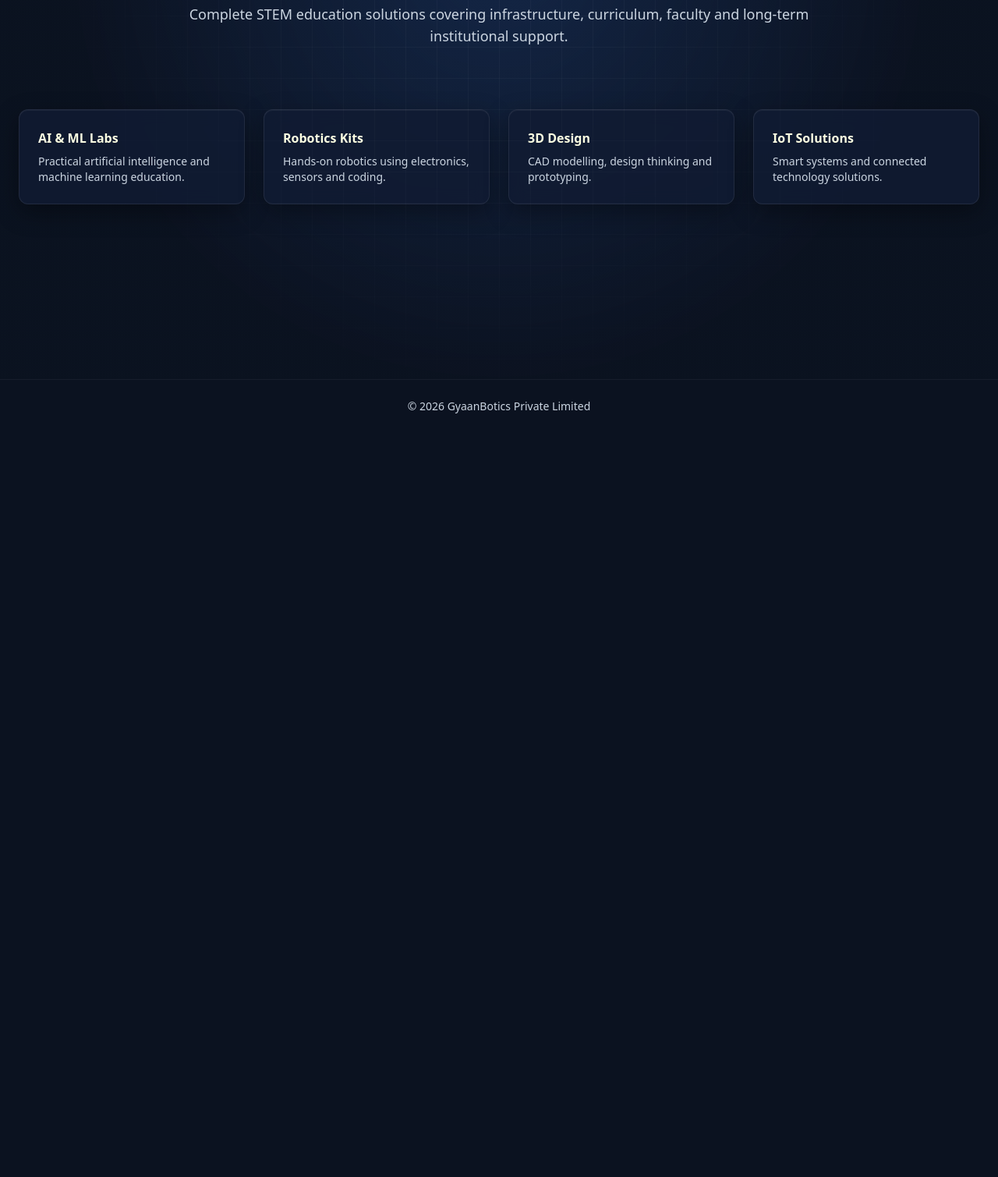
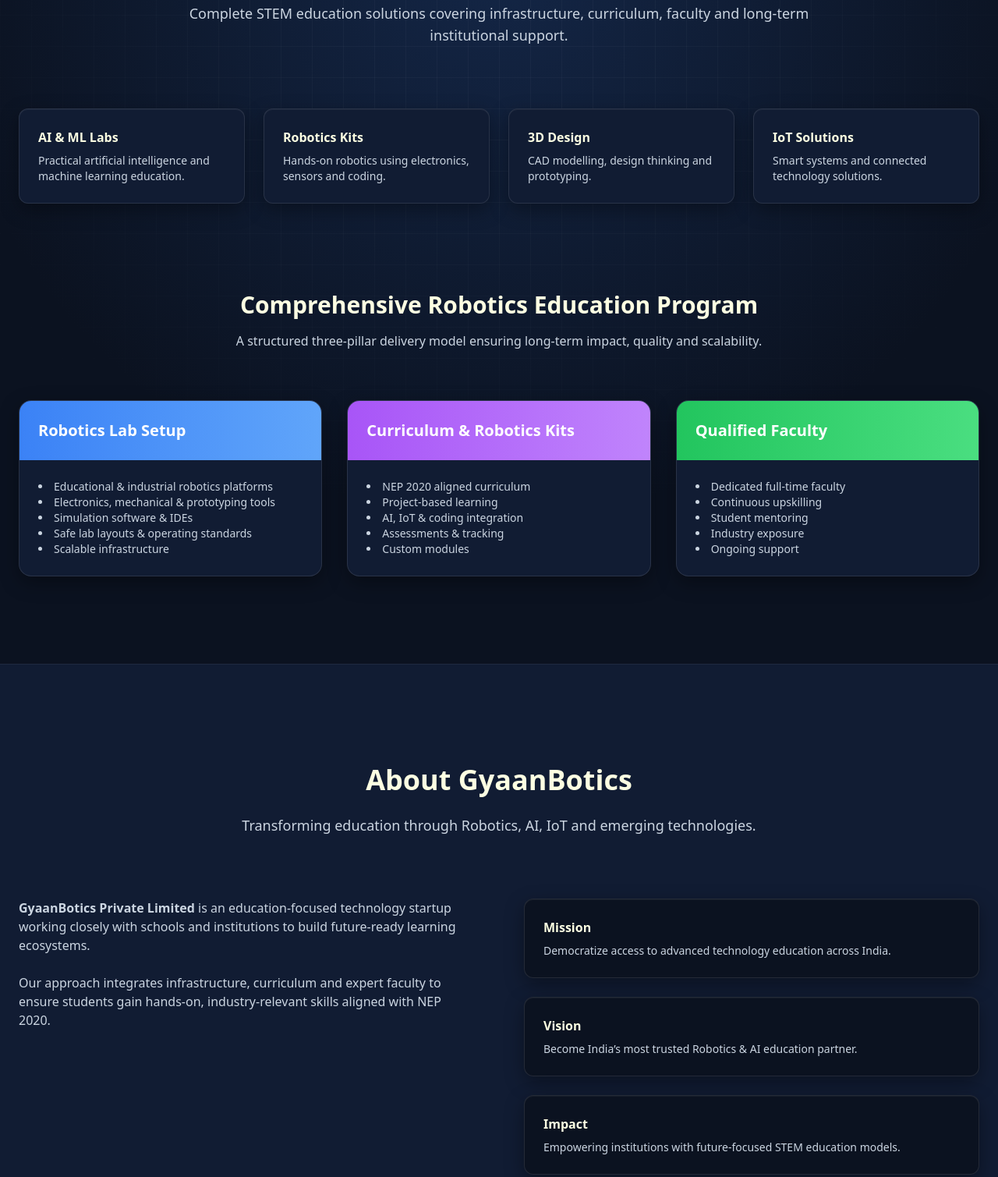
Before and after one commit to gyaanbotics/gyaanbotics-frontend, a plain HTML site: page index.html in a window 1280 px wide. Shown: the part 461-1970 px from the top of the page at 78% size. Before the commit the page ends 1016 px from the top, so only its background shows below. Drawn offline with nearby package versions, Linux system fonts and the light colour scheme.

Commit message:
Update index.html

```diff
--- a/index.html
+++ b/index.html
@@ -28,22 +28,25 @@
 
     /* ================= HERO ================= */
     .hero-bg {
+      position: relative;
       background:
         radial-gradient(circle at top,
           rgba(59,130,246,0.18),
           rgba(11,18,32,0.95) 60%);
     }
 
-    /* ================= OFFERINGS BACKGROUND ================= */
+    /* ================= OFFERINGS VISUAL BACKGROUND ================= */
     .offerings-bg {
       position: relative;
+      overflow: hidden;
+      isolation: isolate;
       background:
         radial-gradient(circle at top,
           rgba(59,130,246,0.18),
           rgba(11,18,32,0.96) 65%);
     }
 
-    /* Hero → Offerings fade overlap */
+    /* Hero → Offerings fade (background only) */
     .offerings-bg::before {
       content: "";
       position: absolute;
@@ -54,8 +57,9 @@
       background: linear-gradient(
         to bottom,
         rgba(11,18,32,0) 0%,
-        rgba(11,18,32,0.85) 100%
+        rgba(11,18,32,0.9) 100%
       );
+      z-index: 0;
       pointer-events: none;
     }
 
@@ -69,7 +73,14 @@
         linear-gradient(90deg, rgba(255,255,255,0.03) 1px, transparent 1px);
       background-size: 40px 40px;
       mask-image: radial-gradient(circle at top, black 20%, transparent 75%);
+      z-index: 0;
       pointer-events: none;
+    }
+
+    /* Ensure offerings content stays above effects */
+    .offerings-bg > * {
+      position: relative;
+      z-index: 1;
     }
 
     /* Mobile tuning */
@@ -82,12 +93,33 @@
       }
     }
 
-    /* Section separator */
+    /* ================= SECTION SEPARATOR ================= */
     .section-sep {
       border-top: 1px solid rgba(255,255,255,0.06);
     }
 
-    /* Scroll reveal */
+    /* Remove ONLY hero → offerings separator */
+    .hero-bg + .section-sep {
+      border-top: none;
+    }
+
+    /* ================= FLOATING DEPTH (NO COLOR CHANGE) ================= */
+    .glow-card {
+      position: relative;
+      transition: transform 0.35s ease, box-shadow 0.35s ease;
+      box-shadow:
+        0 8px 24px rgba(0,0,0,0.35),
+        inset 0 1px 0 rgba(255,255,255,0.05);
+    }
+
+    .glow-card:hover {
+      transform: translateY(-8px);
+      box-shadow:
+        0 18px 40px rgba(0,0,0,0.5),
+        inset 0 1px 0 rgba(255,255,255,0.08);
+    }
+
+    /* Scroll reveal (unchanged) */
     .reveal {
       opacity: 0;
       transform: translateY(32px);
@@ -97,43 +129,6 @@
       opacity: 1;
       transform: translateY(0);
     }
-
-    /* Floating cards enhancement */
-    .offering-card {
-      background: rgba(17,28,51,0.85);
-      backdrop-filter: blur(10px);
-      border: 1px solid rgba(255,255,255,0.08);
-      box-shadow:
-        0 10px 30px rgba(0,0,0,0.35),
-        inset 0 1px 0 rgba(255,255,255,0.05);
-      transition: transform 0.35s ease, box-shadow 0.35s ease;
-    }
-
-    .offering-card:hover {
-      transform: translateY(-8px) scale(1.01);
-      box-shadow:
-        0 20px 45px rgba(0,0,0,0.5),
-        inset 0 1px 0 rgba(255,255,255,0.08);
-    }
-
-    /* Existing glow (unchanged) */
-    .glow-card {
-      position: relative;
-      transition: all 0.3s ease;
-    }
-    .glow-card::before {
-      content: "";
-      position: absolute;
-      inset: 0;
-      border-radius: 16px;
-      background: linear-gradient(120deg,#3B82F6,#9333EA,#22C55E);
-      opacity: 0;
-      filter: blur(36px);
-      z-index: -1;
-      transition: opacity 0.3s ease;
-    }
-    .glow-card:hover::before { opacity: 0.18; }
-    .glow-card:hover { transform: translateY(-6px); }
   </style>
 </head>
 
@@ -142,19 +137,22 @@
 <!-- ================= NAVBAR ================= -->
 <nav class="fixed top-0 left-0 w-full z-50 bg-[#0B1220]/90 backdrop-blur border-b border-white/5">
   <div class="max-w-7xl mx-auto px-6 py-4 flex justify-between items-center">
+
     <div class="flex items-center gap-3">
       <img src="logo.png" class="h-10">
       <span class="text-2xl font-bold">
         <span class="text-white">Gyaan</span><span class="text-blue-400">Botics</span>
       </span>
     </div>
+
     <div class="flex items-center gap-6">
-      <a href="#about" class="hidden md:inline hover:text-blue-400">About</a>
-      <a href="#offerings" class="hidden md:inline hover:text-blue-400">Our Offerings</a>
+      <a href="#about" class="hidden md:inline text-[#CBD5E1] hover:text-blue-400">About</a>
+      <a href="#offerings" class="hidden md:inline text-[#CBD5E1] hover:text-blue-400">Our Offerings</a>
       <a href="contact.html" class="bg-blue-500 hover:bg-blue-600 px-5 py-2 rounded-lg font-semibold text-white">
         Enquire Now
       </a>
     </div>
+
   </div>
 </nav>
 
@@ -183,21 +181,149 @@
   </div>
 
   <div class="max-w-7xl mx-auto px-6 grid md:grid-cols-4 gap-6 mb-28">
-    <div class="offering-card p-6 rounded-xl glow-card reveal">
+
+    <div class="bg-[#111C33] p-6 rounded-xl border border-white/10 glow-card reveal">
       <h3 class="font-semibold mb-2 text-[#FDFFE2]">AI & ML Labs</h3>
       <p class="text-sm">Practical artificial intelligence and machine learning education.</p>
     </div>
-    <div class="offering-card p-6 rounded-xl glow-card reveal">
+
+    <div class="bg-[#111C33] p-6 rounded-xl border border-white/10 glow-card reveal">
       <h3 class="font-semibold mb-2 text-[#FDFFE2]">Robotics Kits</h3>
       <p class="text-sm">Hands-on robotics using electronics, sensors and coding.</p>
     </div>
-    <div class="offering-card p-6 rounded-xl glow-card reveal">
+
+    <div class="bg-[#111C33] p-6 rounded-xl border border-white/10 glow-card reveal">
       <h3 class="font-semibold mb-2 text-[#FDFFE2]">3D Design</h3>
       <p class="text-sm">CAD modelling, design thinking and prototyping.</p>
     </div>
-    <div class="offering-card p-6 rounded-xl glow-card reveal">
+
+    <div class="bg-[#111C33] p-6 rounded-xl border border-white/10 glow-card reveal">
       <h3 class="font-semibold mb-2 text-[#FDFFE2]">IoT Solutions</h3>
       <p class="text-sm">Smart systems and connected technology solutions.</p>
+    </div>
+
+  </div>
+
+  <!-- ================= PROGRAM (RESTORED FULLY) ================= -->
+  <div class="max-w-7xl mx-auto px-6">
+
+    <div class="text-center mb-16 reveal">
+      <h3 class="text-3xl font-bold mb-4 text-[#FDFFE2]">
+        Comprehensive Robotics Education Program
+      </h3>
+      <p class="max-w-4xl mx-auto">
+        A structured three-pillar delivery model ensuring long-term
+        impact, quality and scalability.
+      </p>
+    </div>
+
+    <div class="grid lg:grid-cols-3 gap-8">
+
+      <!-- Pillar 1 -->
+      <div class="bg-[#111C33] rounded-2xl border border-white/10 overflow-hidden glow-card reveal">
+        <div class="bg-gradient-to-r from-blue-500 to-blue-400 p-6">
+          <h4 class="text-xl font-semibold text-white">Robotics Lab Setup</h4>
+        </div>
+        <div class="p-6 text-sm space-y-2">
+          <ul class="list-disc list-inside">
+            <li>Educational & industrial robotics platforms</li>
+            <li>Electronics, mechanical & prototyping tools</li>
+            <li>Simulation software & IDEs</li>
+            <li>Safe lab layouts & operating standards</li>
+            <li>Scalable infrastructure</li>
+          </ul>
+        </div>
+      </div>
+
+      <!-- Pillar 2 -->
+      <div class="bg-[#111C33] rounded-2xl border border-white/10 overflow-hidden glow-card reveal">
+        <div class="bg-gradient-to-r from-purple-500 to-purple-400 p-6">
+          <h4 class="text-xl font-semibold text-white">Curriculum & Robotics Kits</h4>
+        </div>
+        <div class="p-6 text-sm space-y-2">
+          <ul class="list-disc list-inside">
+            <li>NEP 2020 aligned curriculum</li>
+            <li>Project-based learning</li>
+            <li>AI, IoT & coding integration</li>
+            <li>Assessments & tracking</li>
+            <li>Custom modules</li>
+          </ul>
+        </div>
+      </div>
+
+      <!-- Pillar 3 -->
+      <div class="bg-[#111C33] rounded-2xl border border-white/10 overflow-hidden glow-card reveal">
+        <div class="bg-gradient-to-r from-green-500 to-green-400 p-6">
+          <h4 class="text-xl font-semibold text-white">Qualified Faculty</h4>
+        </div>
+        <div class="p-6 text-sm space-y-2">
+          <ul class="list-disc list-inside">
+            <li>Dedicated full-time faculty</li>
+            <li>Continuous upskilling</li>
+            <li>Student mentoring</li>
+            <li>Industry exposure</li>
+            <li>Ongoing support</li>
+          </ul>
+        </div>
+      </div>
+
+    </div>
+  </div>
+</section>
+
+<!-- ================= ABOUT (FULL TECHVEIN STYLE RESTORED) ================= -->
+<section id="about" class="py-32 px-6 bg-[#111C33] section-sep">
+  <div class="max-w-7xl mx-auto">
+
+    <div class="text-center mb-20 reveal">
+      <h2 class="text-4xl font-bold mb-6 text-[#FDFFE2]">About GyaanBotics</h2>
+      <p class="text-lg max-w-4xl mx-auto">
+        Transforming education through Robotics, AI, IoT and emerging technologies.
+      </p>
+    </div>
+
+    <div class="grid lg:grid-cols-2 gap-16 items-start">
+
+      <!-- Left -->
+      <div class="reveal space-y-6">
+        <p>
+          <strong>GyaanBotics Private Limited</strong> is an education-focused
+          technology startup working closely with schools and institutions
+          to build future-ready learning ecosystems.
+        </p>
+        <p>
+          Our approach integrates infrastructure, curriculum and expert faculty
+          to ensure students gain hands-on, industry-relevant skills aligned
+          with NEP 2020.
+        </p>
+      </div>
+
+      <!-- Right cards -->
+      <div class="space-y-6 reveal">
+
+        <div class="bg-[#0B1220] p-6 rounded-xl border border-white/10 glow-card">
+          <h4 class="font-semibold text-[#FDFFE2] mb-2">Mission</h4>
+          <p class="text-sm">
+            Democratize access to advanced technology education across India.
+          </p>
+        </div>
+
+        <div class="bg-[#0B1220] p-6 rounded-xl border border-white/10 glow-card">
+          <h4 class="font-semibold text-[#FDFFE2] mb-2">Vision</h4>
+          <p class="text-sm">
+            Become India’s most trusted Robotics & AI education partner.
+          </p>
+        </div>
+
+        <div class="bg-[#0B1220] p-6 rounded-xl border border-white/10 glow-card">
+          <h4 class="font-semibold text-[#FDFFE2] mb-2">Impact</h4>
+          <p class="text-sm">
+            Empowering institutions with future-focused STEM education models.
+          </p>
+        </div>
+
+      </div>
+
     </div>
   </div>
 </section>
```
